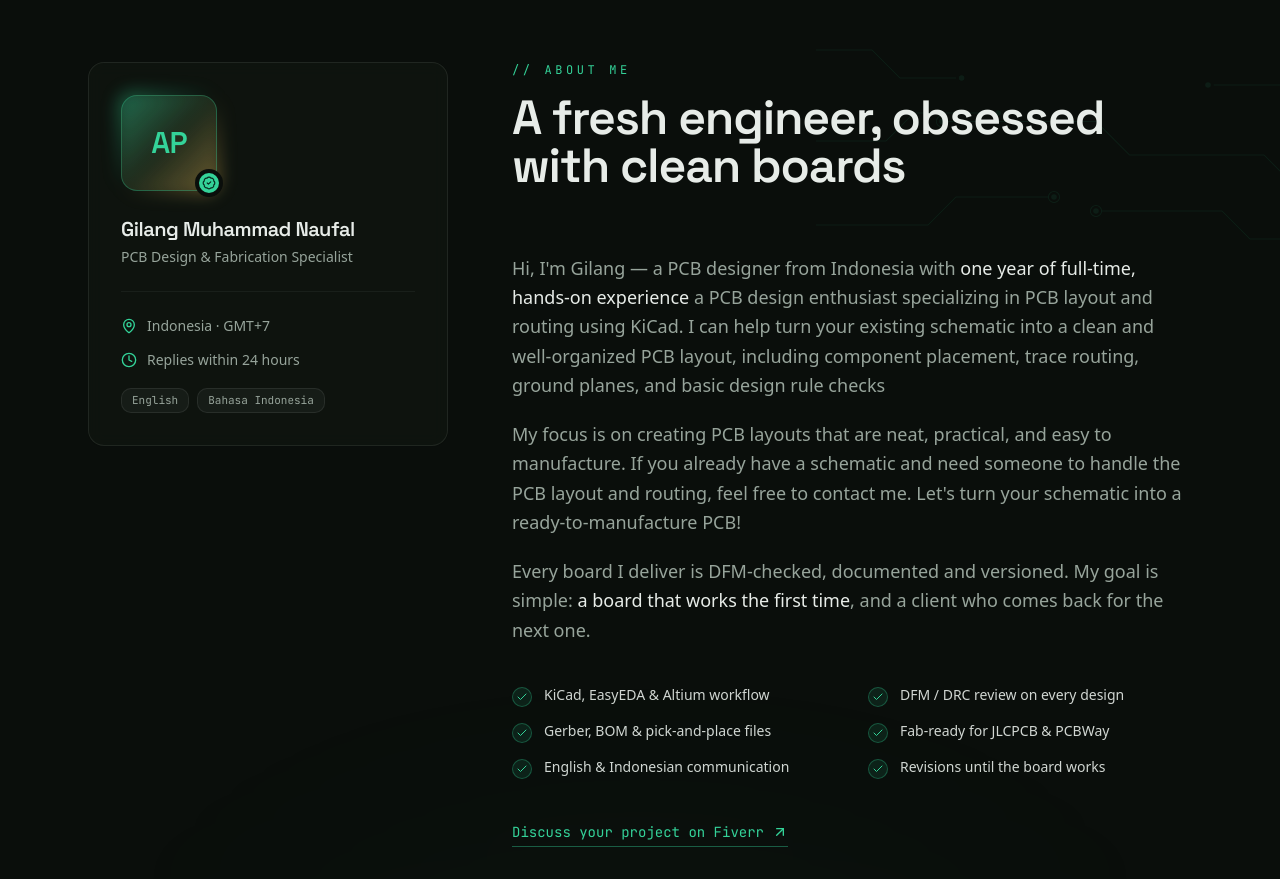
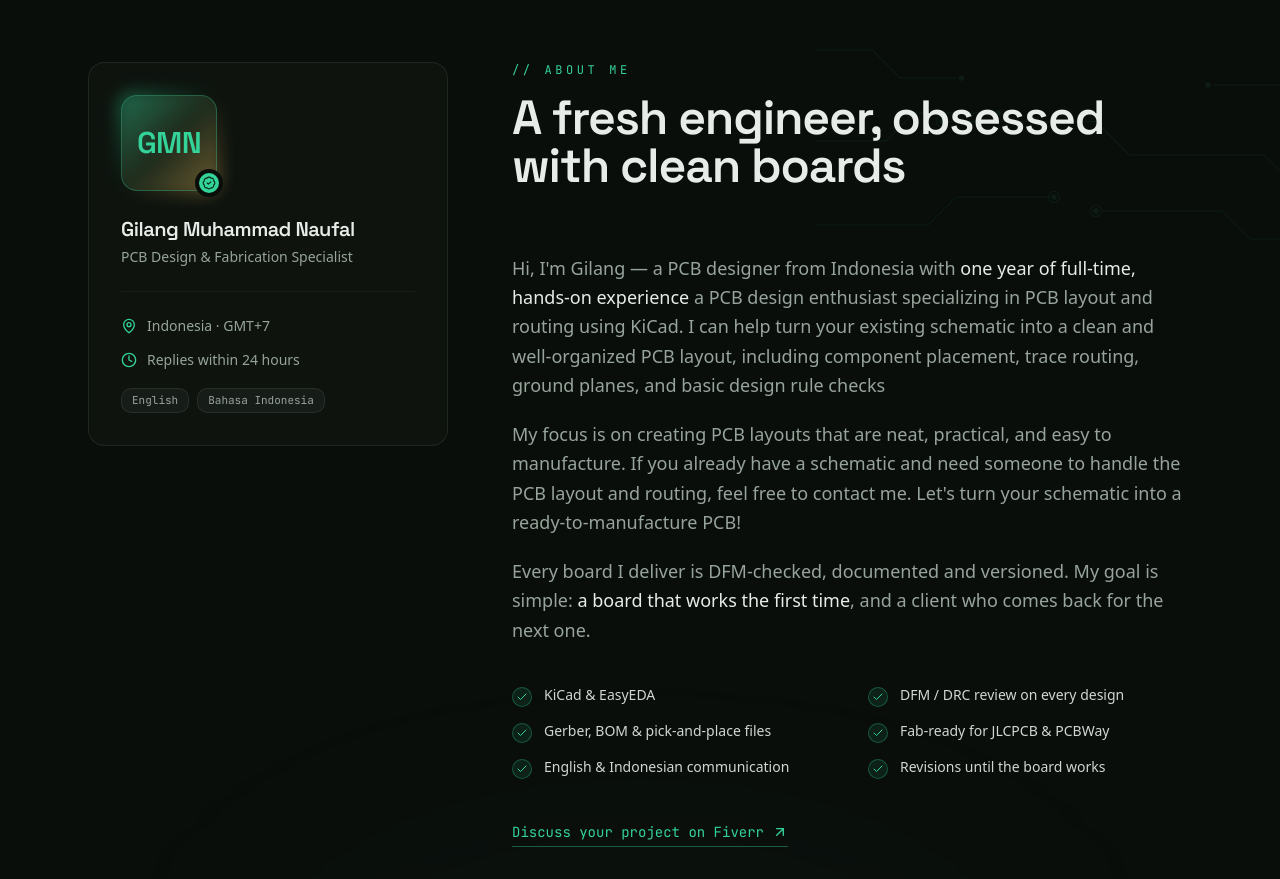
Before and after one commit to falzzy51/naufalzzyypcb, a Next.js app: page / in a window 1280 px wide. Shown: the part 1000-1879 px from the top of the page. Built offline with nearby package versions, Linux system fonts and the light colour scheme.

Commit message:
Update about.tsx

```diff
--- a/src/components/sections/about.tsx
+++ b/src/components/sections/about.tsx
@@ -7,7 +7,7 @@ import { SectionHeading } from "@/components/section-heading";
 import { CircuitTraces } from "@/components/circuit-art";
 
 const strengths = [
-  "KiCad, EasyEDA & Altium workflow",
+  "KiCad & EasyEDA",
   "DFM / DRC review on every design",
   "Gerber, BOM & pick-and-place files",
   "Fab-ready for JLCPCB & PCBWay",
@@ -47,7 +47,7 @@ export function About() {
               />
               <div className="relative flex h-24 w-24 items-center justify-center rounded-2xl border border-pcb-green/30 bg-gradient-to-br from-pcb-green/15 to-pcb-gold/10">
                 <span className="font-display text-3xl font-semibold tracking-tight text-pcb-green">
-                  AP
+                  GMN
                 </span>
               </div>
               <span
```
